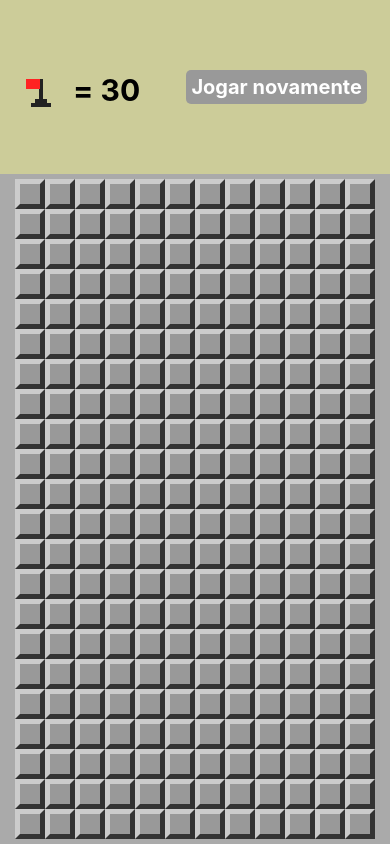
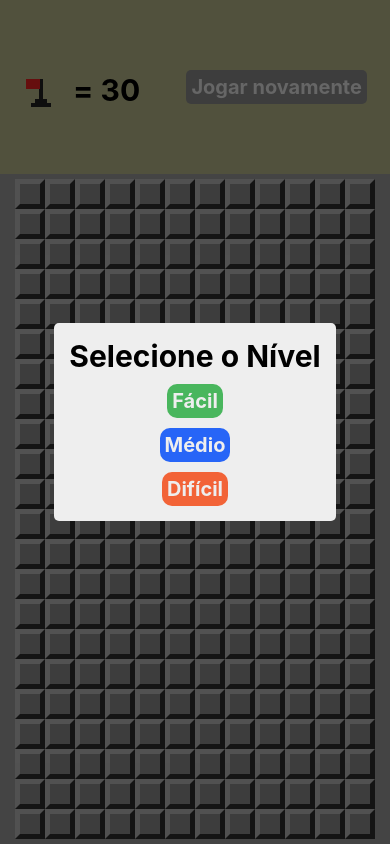
Before and after one commit to GersonDantas/Mine_CampoMinado-minefield-, a React Native app: screen / in a window 390 px wide. Both pictures are taken after a click on the element 38 px from the left and 92 px from the top of the page. Built offline with nearby package versions, Linux system fonts and the light colour scheme.

Commit message:
colocação de nivel do jogo e finalização do jogo

```diff
--- a/App.js
+++ b/App.js
@@ -3,6 +3,7 @@
 import params from './src/params';
 import MineField from './src/components/MineField';
 import Header from './src/components/Header';
+import LevelSelection from './src/screen/Modal';
 import {
   createMinedBoard,
   cloneBoard,
@@ -33,6 +34,9 @@
     const rows = params.getRowAmount() - 1;
     return {
       board: createMinedBoard(rows, cols, this.minesAmount()),
+      won: false,
+      lost: false,
+      showLevelSelection: false,
     };
   };
 
@@ -66,13 +70,24 @@
     this.setState({board, wow});
   };
 
+  onLevelSelected = level => {
+    params.difficultLevel = level;
+    this.setState(this.createState());
+  };
+
   render() {
     return (
       <>
         <View style={styles.container}>
+          <LevelSelection
+            isVisible={this.state.showLevelSelection}
+            onLevelSelected={this.onLevelSelected}
+            onCancel={() => this.setState({showLevelSelection: false})}
+          />
           <Header
             flagsLeft={this.minesAmount() - flagUsed(this.state.board)}
             onNewGame={() => this.setState(this.createState())}
+            onFlagPress={() => this.setState({showLevelSelection: true})}
           />
           <View style={styles.board}>
             <MineField
--- /dev/null
+++ b/src/screen/Modal.js
@@ -0,0 +1,72 @@
+import React from 'react';
+import {View, StyleSheet, Text, TouchableOpacity, Modal} from 'react-native';
+
+export default props => {
+  return (
+    <Modal
+      onRequestClose={props.onCancel}
+      visible={props.isVisible}
+      animationType="slide"
+      transparent={true}>
+      <View style={styles.frame}>
+        <View style={styles.container}>
+          <Text style={styles.title}>Selecione o Nível</Text>
+          <TouchableOpacity
+            style={[styles.button, styles.bgEasy]}
+            onPress={() => props.onLevelSelected(0.1)}>
+            <Text style={styles.buttonLabel}>Fácil</Text>
+          </TouchableOpacity>
+          <TouchableOpacity
+            style={[styles.button, styles.bgNormal]}
+            onPress={() => props.onLevelSelected(0.2)}>
+            <Text style={styles.buttonLabel}>Médio</Text>
+          </TouchableOpacity>
+          <TouchableOpacity
+            style={[styles.button, styles.bgHard]}
+            onPress={() => props.onLevelSelected(0.3)}>
+            <Text style={styles.buttonLabel}>Difícil</Text>
+          </TouchableOpacity>
+        </View>
+      </View>
+    </Modal>
+  );
+};
+
+const styles = StyleSheet.create({
+  frame: {
+    flex: 1,
+    alignItems: 'center',
+    justifyContent: 'center',
+    backgroundColor: 'rgba(0,0,0,0.6)',
+  },
+  container: {
+    backgroundColor: '#EEE',
+    alignItems: 'center',
+    justifyContent: 'center',
+    padding: 15,
+    borderRadius: 5,
+  },
+  title: {
+    fontSize: 30,
+    fontWeight: 'bold',
+  },
+  button: {
+    marginTop: 10,
+    padding: 5,
+    borderRadius: 10,
+  },
+  buttonLabel: {
+    fontSize: 20,
+    color: '#EEE',
+    fontWeight: 'bold',
+  },
+  bgEasy: {
+    backgroundColor: '#49b65d',
+  },
+  bgNormal: {
+    backgroundColor: '#2765F7',
+  },
+  bgHard: {
+    backgroundColor: '#F26337',
+  },
+});
```
